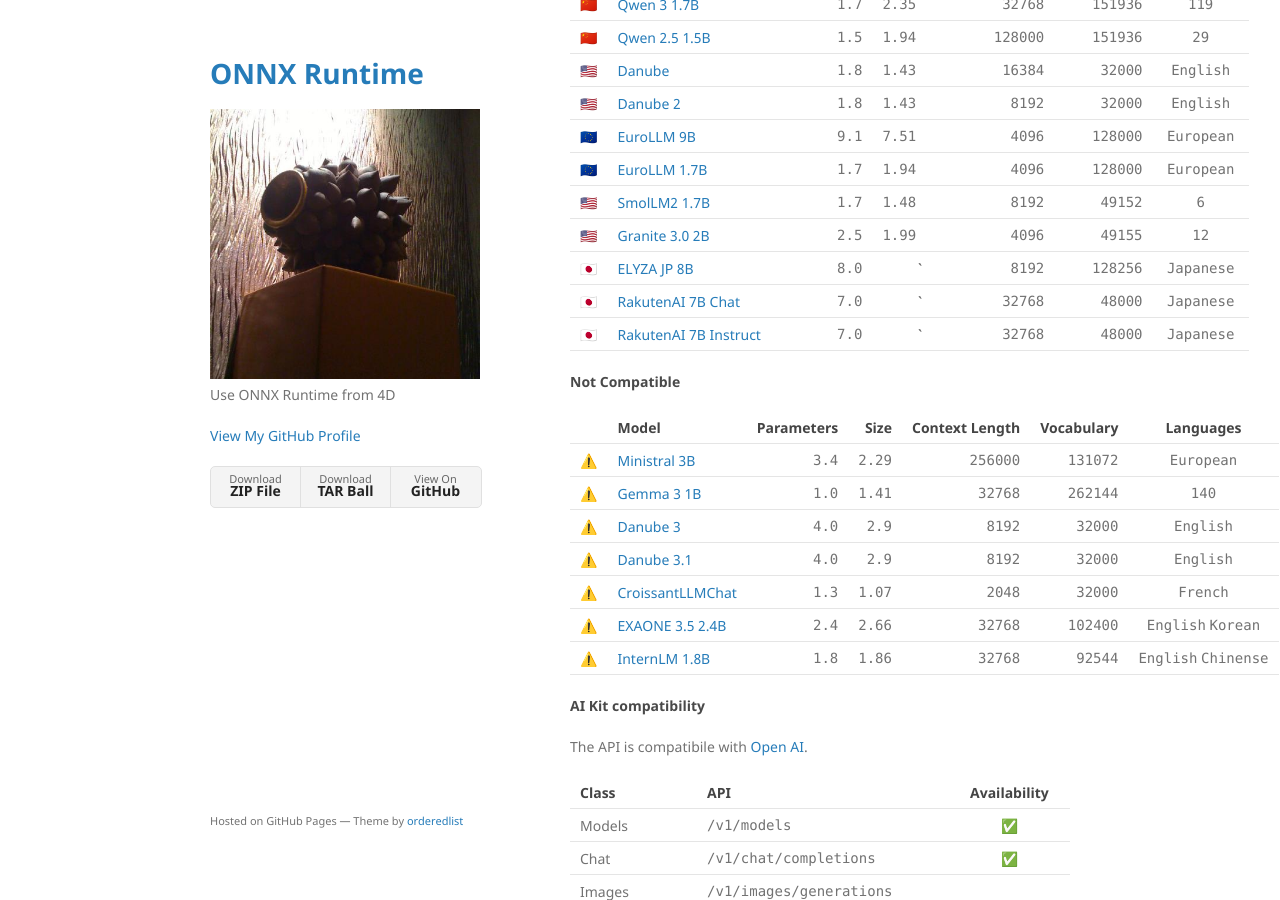
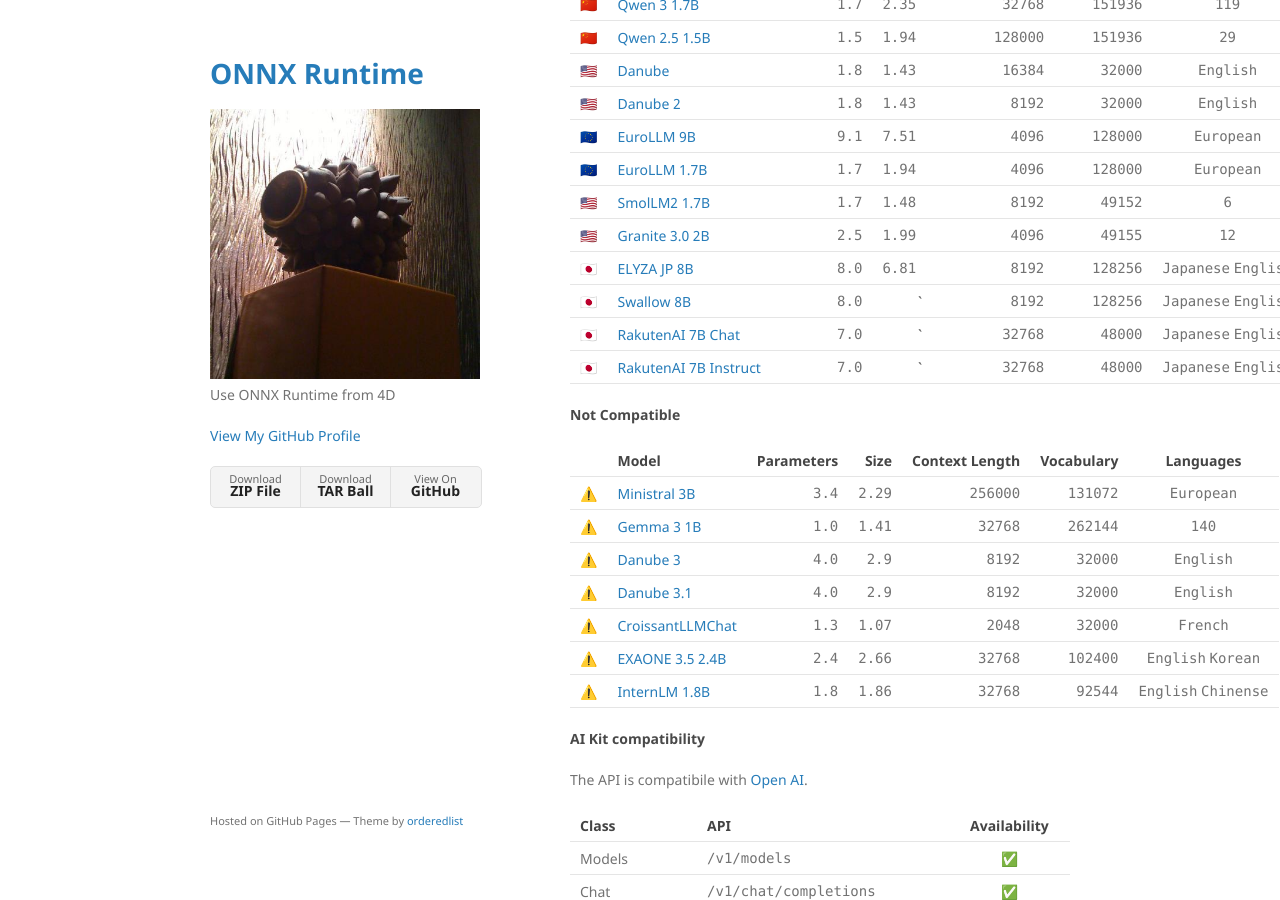
Before and after one commit to miyako/onnx-genai, a Jekyll site: the page built from index.md, in a window 1280 px wide and 900 px high, scrolled down 4799 px. Built offline with Jekyll 4.4.1, drawn with Linux system fonts in a browser that asks for light colours.

Commit message:
Update index.md

```diff
--- a/index.md
+++ b/index.md
@@ -241,9 +241,10 @@ python -m tf2onnx.convert \
 |🇪🇺|[EuroLLM&nbsp;1.7B](https://huggingface.co/keisuke-miyako/EuroLLM-1.7B-Instruct-onnx-int4-cpu)|`1.7`|`1.94`|`4096`|`128000`|`European`|
 |🇺🇸|[SmolLM2&nbsp;1.7B](https://huggingface.co/keisuke-miyako/SmolLM2-1.7B-onnx-int4-cpu)|`1.7`|`1.48`|`8192`|`49152`|`6`
 |🇺🇸|[Granite&nbsp;3.0&nbsp;2B](https://huggingface.co/keisuke-miyako/granite-3.0-2b-instruct-onnx-int4-cpu)|`2.5`|`1.99`|`4096`|`49155`|`12`
-|🇯🇵|[ELYZA&nbsp;JP&nbsp;8B](https://huggingface.co/keisuke-miyako/Llama-3-ELYZA-JP-8B-onnx-int4-cpu)|`8.0`|``|`8192`|`128256`|`Japanese`
-|🇯🇵|[RakutenAI&nbsp;7B&nbsp;Chat](https://huggingface.co/keisuke-miyako/RakutenAI-7B-chat-onnx-int4-cpu)|`7.0`|``|`32768`|`48000`|`Japanese`
-|🇯🇵|[RakutenAI&nbsp;7B&nbsp;Instruct](https://huggingface.co/keisuke-miyako/RakutenAI-7B-instruct-onnx-int-cpu/blob/main/README.md)|`7.0`|``|`32768`|`48000`|`Japanese`
+|🇯🇵|[ELYZA&nbsp;JP&nbsp;8B](https://huggingface.co/keisuke-miyako/Llama-3-ELYZA-JP-8B-onnx-int4-cpu)|`8.0`|`6.81`|`8192`|`128256`|`Japanese`&nbsp;`English`
+|🇯🇵|[Swallow&nbsp;8B](https://huggingface.co/keisuke-miyako/Llama-3.1-Swallow-8B-Instruct-v0.1-onnx-int4-cpu)|`8.0`|``|`8192`|`128256`|`Japanese`&nbsp;`English`
+|🇯🇵|[RakutenAI&nbsp;7B&nbsp;Chat](https://huggingface.co/keisuke-miyako/RakutenAI-7B-chat-onnx-int4-cpu)|`7.0`|``|`32768`|`48000`|`Japanese`&nbsp;`English`
+|🇯🇵|[RakutenAI&nbsp;7B&nbsp;Instruct](https://huggingface.co/keisuke-miyako/RakutenAI-7B-instruct-onnx-int-cpu/blob/main/README.md)|`7.0`|``|`32768`|`48000`|`Japanese`&nbsp;`English`
 
 
 #### Not Compatible
```
